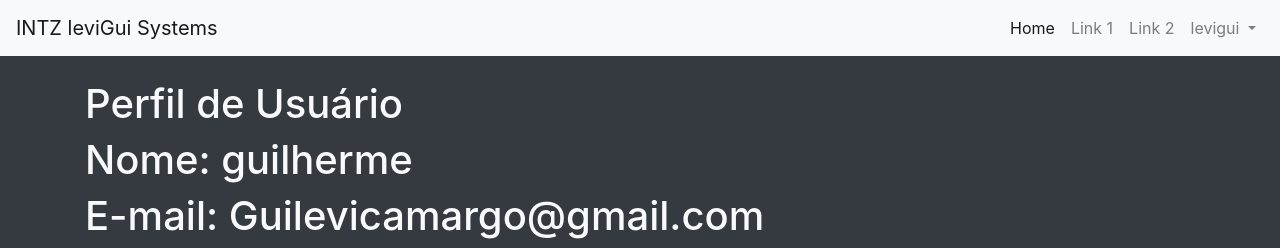
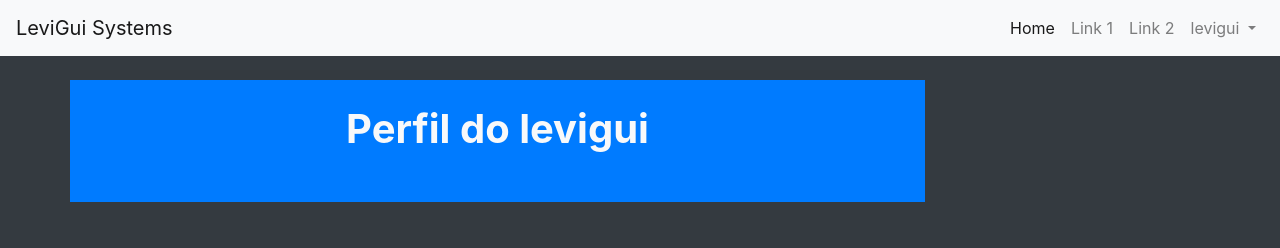
Before and after one commit to levigui/sistema_de_login_AIPR2019v1, a PHP site: page /profile.php in a window 1280 px wide. Shown: the top 248 px of the page. Run offline with PHP 8.4, Linux system fonts and the light colour scheme; a user stored in the database is signed in; data comes from the database, SQL or seed files in the repository; both versions use the stored data as it was after the commit.

Commit message:
Imagen de Avatar no BD

```diff
--- a/profile.php
+++ b/profile.php
@@ -1,7 +1,8 @@
 <?php
-//protegendo profile.php só para usuários logados
+//Protegendo profile.php só para usuários logados
 require_once 'session.php';
 ?>
+
 <!doctype html>
 <html lang="pt-br">
 
@@ -13,13 +14,13 @@ require_once 'session.php';
     <!-- Bootstrap CSS -->
     <link rel="stylesheet" href="https://stackpath.bootstrapcdn.com/bootstrap/4.3.1/css/bootstrap.min.css" integrity="sha384-ggOyR0iXCbMQv3Xipma34MD+dH/1fQ784/j6cY/iJTQUOhcWr7x9JvoRxT2MZw1T" crossorigin="anonymous">
 
-    <title>Perfil De <?= $usuario ?> </title>
+    <title>Perfil de <?= $usuario ?></title>
 </head>
 
 <body class="bg-dark">
 
     <nav class="navbar navbar-expand-lg navbar-light bg-light">
-        <a class="navbar-brand" href="#">INTZ leviGui Systems </a>
+        <a class="navbar-brand" href="#">LeviGui Systems</a>
         <button class="navbar-toggler" type="button" data-toggle="collapse" data-target="#navbarNavDropdown" aria-controls="navbarNavDropdown" aria-expanded="false" aria-label="Toggle navigation">
             <span class="navbar-toggler-icon"></span>
         </button>
@@ -39,28 +40,38 @@ require_once 'session.php';
                         <?= $usuario ?>
                     </a>
                     <div class="dropdown-menu" aria-labelledby="navbarDropdownMenuLink">
-                        <a class="dropdown-item" href="#">Configuração</a>
+                        <a class="dropdown-item" href="#">Configurações</a>
                         <a class="dropdown-item" href="sair.php">Sair</a>
-                        <a class="dropdown-item" href="https://br.lolesports.com/times/intz/jogadores">INTZ</a>
+                        <a class="dropdown-item" href="https://www.google.com/webhp?hl=pt-BR&sa=X&ved=0ahUKEwj2tNzQ8rzkAhXpLLkGHbWaDv4QPAgD">Google</a>
                     </div>
                 </li>
             </ul>
         </div>
     </nav>
 
-    <main class="container mt-4" >
-
-        <h1 class="text-light">Perfil de Usuário</h1>
-        <h1 class="text-light">Nome: <?= $nome ?> </h1>
-        <h1 class="text-light">E-mail: <?= $email ?></h1>
-        <h1 class="text-light">Data de Cadastro: <?= $dataCriacao ?></h1>
 
 
-    </main>
 
-    <main class="container mt-4">
-        <h1 class="text-light">Perfil de Usuário</h1>
-    </main>
+
+    <div class=" mt-4 container ">
+        <div class="row">
+            <div class="col-9 border border-primary bg-primary mb-5">
+                <h1 class="text-light  mt-4  font-weight-bolder text-center mb-5 ">Perfil do <?= $usuario ?></h1>
+            </div>
+            <div class="col-4 border border-primary  bg-light "> <img src="<?= $imagemUsuario ?>" alt="Avatar" width="200" height="200"></div>
+            <div class="col-6 border border-primary  text-monospace bg-primary">
+                <h2 class="text-light mt-2 ">Nome: <?= $nome ?></h2>
+                <h2 class="text-light">E-mail: <?= $email ?></h2>
+                <h2 class="text-light ">Data de Cadastro: <?= date('d/m/Y H:i:s', strtotime($dataCriacao)) ?></h2>
+            </div>
+        </div>
+    </div>
+
+
+
+
+
+
     <!-- Optional JavaScript -->
     <!-- jQuery first, then Popper.js, then Bootstrap JS -->
     <script src="https://code.jquery.com/jquery-3.3.1.slim.min.js" integrity="sha384-q8i/X+965DzO0rT7abK41JStQIAqVgRVzpbzo5smXKp4YfRvH+8abtTE1Pi6jizo" crossorigin="anonymous"></script>
--- a/session.php
+++ b/session.php
@@ -1,22 +1,23 @@
 <?php
-//iniciando a sessao
+//Iniciando a sessão
 session_start();
-//Conctando com o bando de dados
+//Conectando com o banco de dados
 require_once 'configDB.php';
-
 if (isset($_SESSION['nomeUsuario'])) {
     //echo "usuário logado!";
     $usuario = $_SESSION['nomeUsuario'];
-    $sql = $conecta->prepare("SELECT * FROM usuario WHERE nomeUsuario = ?");
+    $sql = $conecta->prepare("SELECT * FROM usuario WHERE
+    nomeUsuario = ?");
     $sql->bind_param("s", $usuario);
     $sql->execute();
     $resultado = $sql->get_result();
     $linha = $resultado->fetch_array(MYSQLI_ASSOC);
-
     $nome = $linha['nome'];
     $email = $linha['email'];
     $dataCriacao = $linha['dataCriacao'];
+    $imagemUsuario = $linha['imagem'];
+
 } else {
-    //kick
+    //Kick
     header("location: index.php");
 }
```
Also changed, not shown: 127_0_0_1.sql (+12 -6 lines), index.php (+41 -6 lines), recebe.php (+47 -35 lines), sair.php (line endings or trailing spaces).
